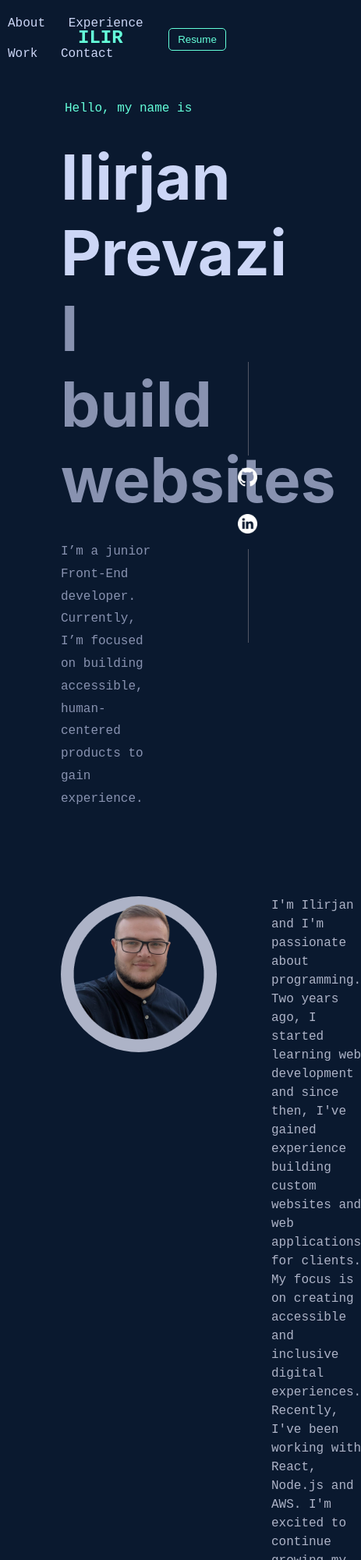
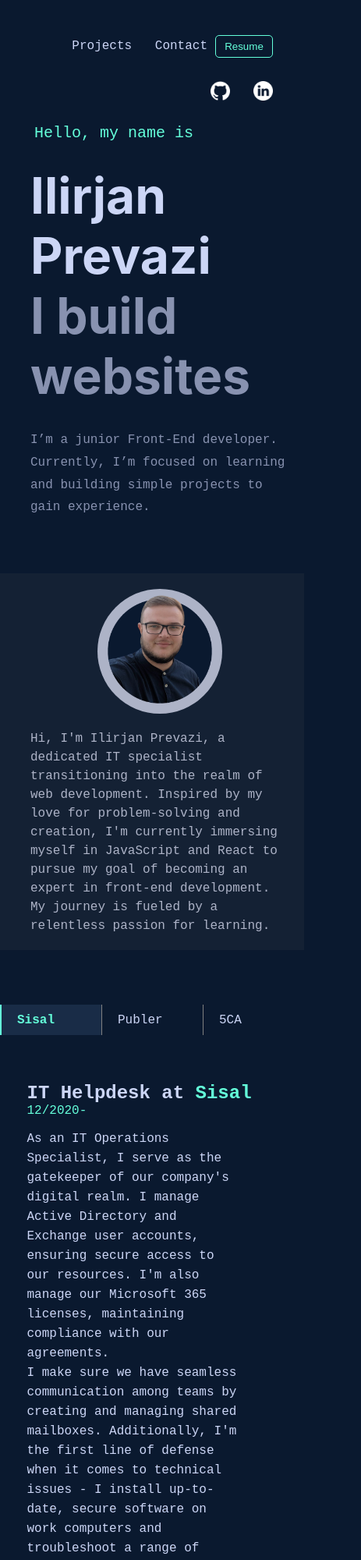
Before and after one commit to Illyrian1000/Portfolio-website, a plain HTML site: page index.html in a window 390 px wide. Shown: the top 2000 px of the page at 78% size, 463 px wide, since content can reach past the window. Drawn offline with Linux system fonts and the light colour scheme.

Commit message:
updated mobile version

```diff
--- a/index.html
+++ b/index.html
@@ -12,9 +12,7 @@
 
     <nav>
       <ol>
-        <a href="#about-container"><li class="top-link">About</li></a>
-        <a href="#experience-container"><li class="top-link">Experience</li></a>
-        <li class="top-link">Work</li>
+        <li class="top-link">Projects</li>
         <li class="top-link">Contact</li>
       </ol>
       <a href="IlirjanPrevaziCV.pdf" target="_blank"><button>Resume</button></a>
@@ -22,7 +20,7 @@
 
     <div class="icons-container">
       <div class="vertical-line"></div>
-      <div>
+      <div class="icons">
         <a href="https://github.com/Illyrian1000" target="_blank"
           ><img src="images/github.png" alt=""
         /></a>
@@ -42,10 +40,10 @@
       <div class="intro-container">
         <p class="top-p">Hello, my name is</p>
         <h1 class="my-name">Ilirjan Prevazi</h1>
-        <h1>I build websites</h1>
+        <h1 class="build-websites">I build websites</h1>
         <p class="main-p">
-          I’m a junior Front-End developer. Currently, I’m focused on building
-          accessible, human-centered products to gain experience.
+          I’m a junior Front-End developer. Currently, I’m focused on learning
+          and building simple projects to gain experience.
         </p>
       </div>
     </div>
@@ -53,12 +51,11 @@
     <div id="about-container">
       <img id="profile-pic" src="images/profile-pic2.png" alt="" />
       <p class="about-text">
-        I'm Ilirjan and I'm passionate about programming.<br />Two years ago, I
-        started learning web development and since then, I've gained experience
-        building custom websites and web applications for clients. My focus is
-        on creating accessible and inclusive digital experiences.<br />
-        Recently, I've been working with React, Node.js and AWS. I'm excited to
-        continue growing my skills and knowledge in programming.
+        Hi, I'm Ilirjan Prevazi, a dedicated IT specialist transitioning into
+        the realm of web development. Inspired by my love for problem-solving
+        and creation, I'm currently immersing myself in JavaScript and React to
+        pursue my goal of becoming an expert in front-end development. My
+        journey is fueled by a relentless passion for learning.
       </p>
     </div>
 
@@ -74,79 +71,57 @@
             IT Helpdesk at
             <a href="https://www.sisal.it" target="_blank">Sisal</a>
           </h2>
-          <p>12/2020-</p>
-          <ol>
-            <li>
-              Managed Active Directory (AD) and Exchange user accounts to ensure
-              secure access to company resources.
-            </li>
-            <li>
-              ManAssigned Office licenses from the Microsoft 365 Admin Center to
-              ensure compliance and licensing agreements.
-            </li>
-            <li>
-              Created and managed shared mailboxes to enable seamless
-              communication and collaboration among teams.
-            </li>
-            <li>
-              Installed new software on work computers to support employees,
-              ensuring that software is up-to-date and secure.
-            </li>
-            <li>
-              Troubleshot connectivity, PC, software, hardware, and printer
-              issues, identifying and resolving technical issues to ensure
-              efficient and effective operation of equipment and systems.
-            </li>
-          </ol>
+          <p class="work-date">12/2020-</p>
+          <p class="description-text">
+            As an IT Operations Specialist, I serve as the gatekeeper of our
+            company's digital realm. I manage Active Directory and Exchange user
+            accounts, ensuring secure access to our resources. I'm also manage
+            our Microsoft 365 licenses, maintaining compliance with our
+            agreements. <br />
+            I make sure we have seamless communication among teams by creating
+            and managing shared mailboxes. Additionally, I'm the first line of
+            defense when it comes to technical issues - I install up-to-date,
+            secure software on work computers and troubleshoot a range of
+            problems, from connectivity to hardware issues, ensuring our systems
+            run efficiently.
+          </p>
         </div>
         <div class="hide" id="publer-description">
           <h2>
             Technical Support at
             <a href="https://app.publer.io/" target="_blank">Publer</a>
           </h2>
-          <p>12/2022-</p>
-          <ol>
-            <li>
-              Responded to customer inquiries and technical support requests.
-            </li>
-            <li>
-              Troubleshot software issues with API, and website meta tags.
-            </li>
-            <li>Explained complex technical concepts to customers.</li>
-            <li>
-              Collaborated with the development team by providing feedback on
-              bugs and other issues encountered.
-            </li>
-            <li>Maintained an up-to-date knowledge base and Help Center.</li>
-          </ol>
+          <p class="work-date">12/2022-</p>
+          <p class="description-text">
+            As a Technical Support Specialist, I respond to customer inquiries
+            and provide technical support. I troubleshoot software issues,
+            including those related to API and website meta tags. I explain
+            complex technical concepts to customers and collaborate with the
+            development team by offering feedback on bugs and other issues.
+            <br />
+            <br />
+            Additionally, I maintain an up-to-date knowledge base and Help
+            Center, ensuring that customers have access to relevant information
+            and resources. Overall, I am dedicated to delivering exceptional
+            customer service and resolving technical problems efficiently.
+          </p>
         </div>
         <div class="hide" id="fiveca-description">
           <h2>
             Technical Support Agent at
             <a href="https://5ca.com/" target="_blank">5Ca</a>
           </h2>
-          <p>03/2020 - 12/2020</p>
-          <ol>
-            <li>
-              Offered technical support for players, guiding them through the
-              troubleshooting process to optimize their gaming experience.
-            </li>
-            <li>
-              Provided detailed feedback to the development studio on bugs and
-              game improvements, utilizing technical knowledge to ensure that
-              game mechanics and features are up to standards.
-            </li>
-            <li>
-              Provided technical support for 17 mobile games, utilizing
-              knowledge of game design and mobile technology to enhance player
-              enjoyment.
-            </li>
-            <li>
-              Conducted technical testing and review of new games and levels
-              prior to public release, utilizing technical knowledge to identify
-              and resolve any issues to ensure a high-quality player experience.
-            </li>
-          </ol>
+          <p class="work-date">03/2020 - 12/2020</p>
+          <p class="description-text">
+            As a Gaming Technical Support Specialist, I offer technical support
+            to players, optimizing their gaming experience. I provide detailed
+            feedback to the development studio on bugs and game improvements,
+            ensuring high-quality game mechanics and features. <br />
+            With knowledge of game design and mobile technology, I enhance
+            player enjoyment for 17 mobile games. I conduct technical testing
+            and review prior to public release, resolving issues for a top-notch
+            player experience.
+          </p>
         </div>
       </div>
     </div>
--- a/scripts.js
+++ b/scripts.js
@@ -1,7 +1,6 @@
 const logo = document.querySelector(`#logo`);
 
-const nameLetters = ["I", "L", "I", "R", "J", "A", "N"];
-const surnameLetters = ["P", "R", "E", "V", "A", "Z", "I"];
+const nameLetters = ["W", "e", "b", "-", "D", "e", "v"];
 
 const random = Math.floor(Math.random() * 2);
 
@@ -61,19 +60,3 @@ fiveca.addEventListener("click", function () {
   publer.classList.remove("active");
   publerDex.classList.add("hide");
 });
-//
-//
-//
-//
-
-// const logoLetterChange = function () {
-//   let i = 0;
-//   setInterval(function () {
-//     console.log(`interval`);
-//     logo.textContent = nameLetters[i];
-//     i++;
-//     if (i === nameLetters.length) {
-//       i = 0;
-//     }
-//   }, 200);
-// };
--- a/style.css
+++ b/style.css
@@ -2,7 +2,6 @@
   margin: 0;
   padding: 0;
   scroll-behavior: smooth;
-  /* border: 1px solid red; */
 }
 
 :root {
@@ -27,7 +26,6 @@ nav {
 
 #logo {
   position: absolute;
-  width: 20px;
   left: 100px;
   top: 35px;
   color: var(--primary-color);
@@ -79,8 +77,9 @@ button:hover {
   width: 60%;
   margin: auto;
   margin-top: 70px;
-  padding-bottom: 120px;
-  padding-top: 40px;
+  height: max-content;
+  gap: 40px;
+  align-items: center;
 }
 .top-p {
   color: var(--primary-color);
@@ -104,7 +103,6 @@ h1 {
   line-height: 1.8;
 }
 
-p,
 h1::selection {
   color: var(--primary-color);
 }
@@ -118,6 +116,7 @@ h1::selection {
 .about-text {
   color: #adb3c7;
   line-height: 1.5;
+  width: 60%;
 }
 
 a,
@@ -132,13 +131,13 @@ a:active {
   width: 200px;
   height: 200px;
   border-radius: 50%;
-  margin-right: 70px;
 }
 
 .icons-container {
   position: absolute;
-  bottom: 20px;
-  right: 60px;
+  left: 60px;
+  top: 50%;
+  transform: translateY(-50%);
 }
 
 .icons-container img {
@@ -157,14 +156,6 @@ a:active {
   width: 50%;
 }
 
-.work-container {
-  width: 60%;
-  margin: auto;
-  display: grid;
-  grid-template-columns: 1fr 5fr;
-  grid-template-areas: "date duties";
-  margin-top: 40px;
-}
 h2 {
   color: var(--font-color);
 }
@@ -200,7 +191,6 @@ hr {
   margin: auto;
   margin-bottom: 200px;
   margin-top: 140px;
-  height: !important 500px;
 }
 
 #jobs {
@@ -224,6 +214,16 @@ hr {
   color: var(--primary-color);
 }
 
+.work-date {
+  color: var(--primary-color);
+}
+
+.description-text {
+  color: var(--font-color);
+  line-height: 25px;
+  width: 80%;
+}
+
 #experience-container {
   height: 100%;
 }
@@ -236,6 +236,7 @@ hr {
 }
 #description-container {
   margin-left: 15px;
+  height: 30vh;
 }
 
 #description-container a {
@@ -249,8 +250,6 @@ hr {
   margin-bottom: 10px;
 }
 
-/* TODO active and visible lists */
-
 .hide {
   display: none;
 }
@@ -262,3 +261,120 @@ hr {
   color: var(--primary-color);
   margin-left: -1;
 }
+
+@media (max-width: 400px) {
+  * {
+    width: unset;
+  }
+
+  nav {
+    all: unset;
+    display: flex;
+    justify-content: right;
+    padding: 40px 40px 0 0;
+    color: var(--font-color);
+    align-items: center;
+  }
+
+  button {
+    margin: 0;
+  }
+
+  .icons-container {
+    all: unset;
+    display: flex;
+    justify-content: right;
+    padding: 20px 30px 0 0;
+  }
+
+  .icons {
+    display: flex;
+    gap: 5px;
+  }
+
+  .icons a {
+    padding: 5px 10px;
+  }
+
+  .icons-container img {
+    width: 25px;
+    margin: 0;
+    transition: transform 0.2s ease-in-out;
+  }
+
+  .icons {
+    display: flex;
+  }
+  .vertical-line {
+    display: none;
+  }
+
+  .main-container {
+    width: unset;
+    margin: 20px 5% 70px 10%;
+  }
+
+  .top-p {
+    font-size: 20px;
+  }
+
+  .main-container h1 {
+    font-size: 4rem;
+  }
+
+  .main-p {
+    width: unset;
+  }
+  #about-container {
+    display: flex;
+    flex-direction: column;
+    justify-content: center;
+    width: unset;
+    margin: 0 0 70px 0;
+    padding: 5% 5% 5% 10%;
+    height: unset;
+    gap: unset;
+    align-items: center;
+    gap: 20px;
+    background-color: #182436c5;
+  }
+
+  #profile-pic {
+    width: 160px;
+    height: 160px;
+  }
+
+  .about-text {
+    width: unset;
+  }
+
+  #experience-container {
+    display: unset;
+    width: unset;
+    margin: 0;
+  }
+
+  #jobs {
+    display: grid;
+    grid-template-columns: 1fr 1fr 1fr;
+    line-height: 30px;
+    vertical-align: middle;
+  }
+
+  #jobs p {
+    padding: 5px 0 4px 20px;
+  }
+
+  #description-container {
+    padding: 0 4% 0 5%;
+    height: 700px;
+  }
+
+  .description-text {
+    font-size: 16px;
+  }
+
+  #logo {
+    display: none;
+  }
+}
```
